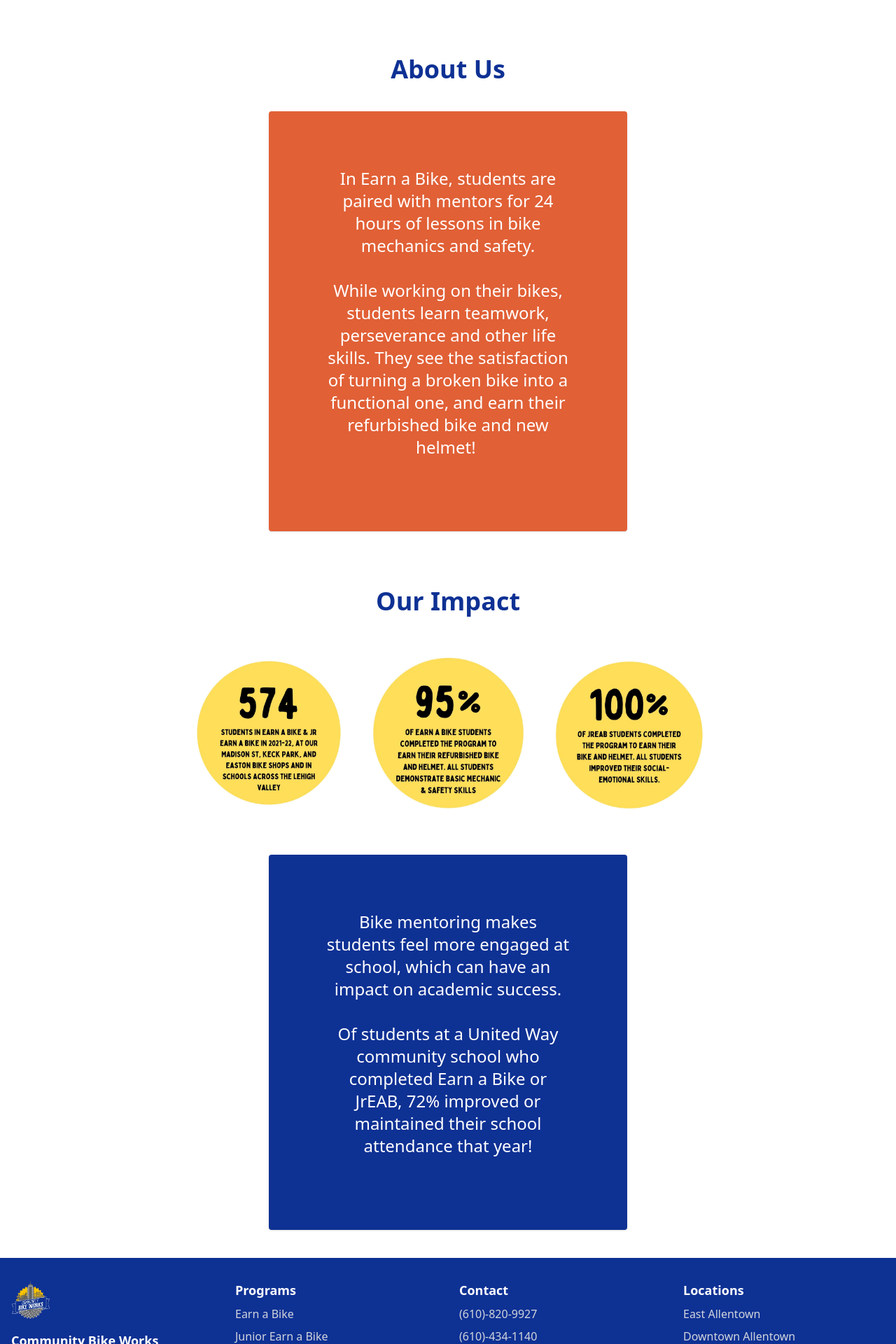
After one commit to wisdomcookie/cbw-blue, a Django app: page /about/impact/ in a window 1280 px wide. The commit adds this page. Shown: the part 1481-3401 px from the top of the page at 70% size. Run offline with Django 5.2, Linux system fonts and the light colour scheme; some libraries are stand-ins or nearby versions.

Commit message:
Finish mission and impact page

```diff
--- /dev/null
+++ b/main/templates/main/about/impact.html
@@ -0,0 +1,59 @@
+<!-- main/impact.html -->
+
+{% extends "main/base.html" %}
+
+{% load static %}
+
+
+{% block content %}
+
+
+
+<div class="w-full">
+    <img src={% static "images/impact-banner.png" %} alt="Full Width Image" class="w-full h-auto">
+</div>
+
+<div class="w-full grid grid-cols-10">
+
+    <img src={% static "images/impact-7.png" %} alt="Full Width Image" class="w-full h-auto col-span-3">
+    <img src={% static "images/impact-6.png" %} alt="Full Width Image" class="w-full h-auto col-span-4">
+    <img src={% static "images/impact-8.png" %} alt="Full Width Image" class="w-full h-auto col-span-3">
+
+</div>
+
+<div class="w-3/5 mx-auto bg-white">
+
+    <h1 class="text-4xl font-bold text-center text-blue-dark pt-20">About Us</h1>
+
+    <div class="text-white text-center pt-10 w-2/3 mx-auto">
+        <div class="bg-orange p-20 rounded shadow">
+            <p class="mb-6 text-2xl">
+                In Earn a Bike, students are paired with mentors for 24 hours of lessons in bike mechanics and safety.
+                <br><br>
+                While working on their bikes, students learn teamwork, perseverance and other life skills. They see the satisfaction of turning a broken bike into a functional one, and earn their refurbished bike and new helmet! </p>
+        </div>
+    </div>
+
+    <h1 class="text-4xl font-bold text-center text-blue-dark pt-20">Our Impact</h1>
+
+    <div class="w-full grid grid-cols-3 pt-10">
+
+        <img src={% static "images/impact-9.png" %} alt="Full Width Image" class="w-full h-auto col-span-1">
+        <img src={% static "images/impact-10.png" %} alt="Full Width Image" class="w-full h-auto col-span-1">
+        <img src={% static "images/impact-11.png" %} alt="Full Width Image" class="w-full h-auto col-span-1">
+
+    </div>
+
+    <div class="text-white text-center py-10 w-2/3 mx-auto">
+        <div class="bg-blue-dark p-20 rounded shadow">
+            <p class="mb-6 text-2xl">
+                Bike mentoring makes students feel more engaged at school, which can have an impact on academic success.
+                <br><br>
+                Of students at a United Way community school who completed  Earn a Bike or JrEAB, 72% improved or maintained their school attendance that year!</p>
+        </div>
+    </div>
+
+
+
+
+{% endblock content %}
--- a/main/templates/main/base.html
+++ b/main/templates/main/base.html
@@ -86,7 +86,7 @@
                     </a>
                     <!-- Dropdown Menu -->
                     <div class="absolute left-0 hidden bg-blue-dark text-white text-lg rounded-md shadow-lg py-2 group-hover:block">
-                        <a href="{% url 'mission' %}" class="block px-4 py-2 hover:bg-cyan-500">Mission And Impact</a>
+                        <a href="{% url 'impact' %}" class="block px-4 py-2 hover:bg-cyan-500">Mission And Impact</a>
                         <a href="{% url 'people' %}" class="block px-4 py-2 hover:bg-cyan-500">Our Team</a>
                         <a href="{% url 'hiring' %}" class="block px-4 py-2 hover:bg-cyan-500">Hiring</a>
                     </div>
--- a/main/urls.py
+++ b/main/urls.py
@@ -9,7 +9,7 @@ urlpatterns = [
     path('contact/', views.contact, name='contact'),
     path('programs/', views.programs, name='programs'),
     path('shops/<str:shopname>/', views.shop, name='shops'),
-    path('about/mission/', views.mission, name='mission'),
+    path('about/impact/', views.impact, name='impact'),
     path('about/people/', views.people, name='people'),
     path('about/hiring/', views.hiring, name='hiring'),
 
--- a/main/views.py
+++ b/main/views.py
@@ -61,8 +61,8 @@ def shop(request, shopname):
     return render(request, template, {'team_members': team_members})
 
 
-def mission(request):
-    return render(request, 'main/about/mission.html')
+def impact(request):
+    return render(request, 'main/about/impact.html')
 
 def people(request):
     return render(request, 'main/about/people.html')
```
Also changed, not shown: main/templates/main/about/mission.html (deleted, +0 -11 lines), main/static/images/impact-10.png (added), main/static/images/impact-11.png (added), main/static/images/impact-2.png (added), main/static/images/impact-4.png (added), main/static/images/impact-9.png (added), 6 other files.
